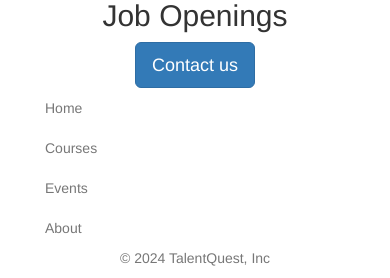
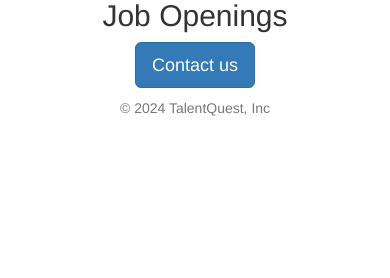
Before and after one commit to sahil-74293/Devops-project-backup-repository, a Flask app: template templates/home.html in a window 390 px wide; the page is wider, and only the part inside the window is pictured. Shown: the part 1293-1571 px from the top of that part. After the commit the page ends 1409 px from the top of that part, so only its background shows below. Run offline with Flask 3, Linux system fonts and the light colour scheme; the template is opened without the code that fills it, so the values that code supplies are empty.

Commit message:
deleted some unresponsive elements

```diff
--- a/templates/footer.html
+++ b/templates/footer.html
@@ -1,11 +1,5 @@
 <div class="container">
   <footer class="py-3 my-4">
-    <ul class="nav justify-content-center border-bottom pb-3 mb-3 d-flex">
-      <li class="nav-item"><a target="_blank" href="https://www.jovian.ai" class="nav-link px-2 text-muted">Home</a></li>
-      <li class="nav-item"><a target="_blank" href="https://jovian.ai/learn" class="nav-link px-2 text-muted">Courses</a></li>
-      <li class="nav-item"><a target="_blank" href="https://jovian.ai/events" class="nav-link px-2 text-muted">Events</a></li>
-      <li class="nav-item"><a target="_blank" href="https://jovian.ai/about" class="nav-link px-2 text-muted">About</a></li>
-    </ul>
-    <p class="text-center text-muted">&copy; 2024 TalentQuest, Inc</p>
+    <p class="text-center text-muted" style = "margin-top: 10px;">&copy; 2024 TalentQuest, Inc</p>
   </footer>
 </div>
```
